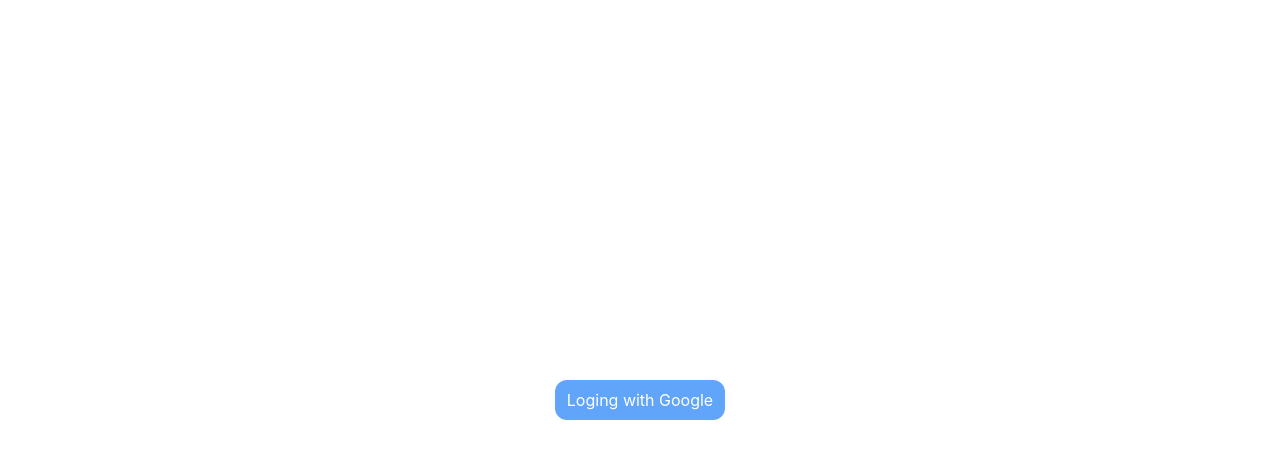
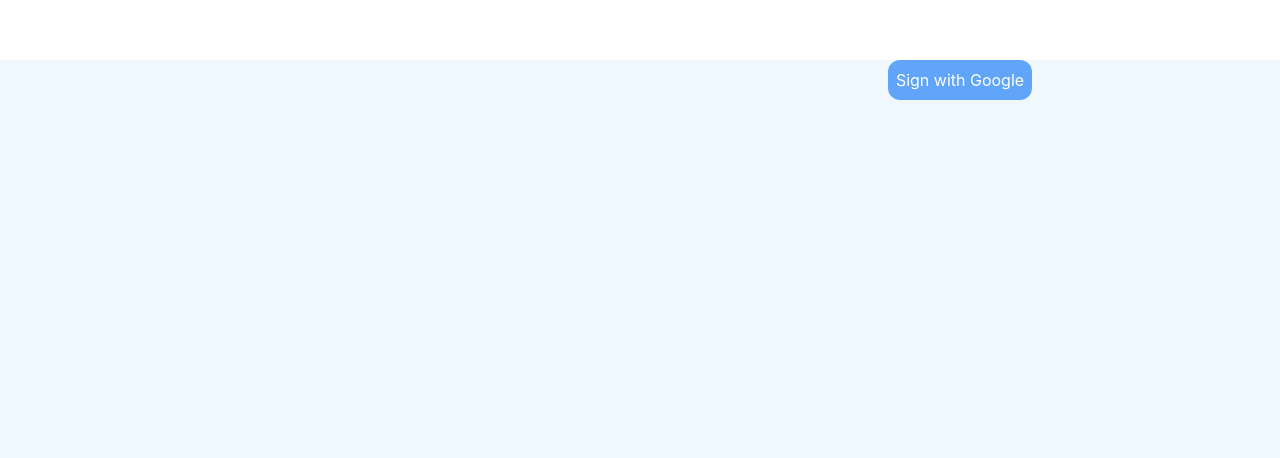
Before and after one commit to Savindi20/NextJS-CloudFileManager, a Next.js app: page /login in a window 1280 px wide. Shown: the part 260-718 px from the top of the page. Built offline with nearby package versions, Linux system fonts and the light colour scheme.

Commit message:
project refactored

```diff
--- a/pages/login.js
+++ b/pages/login.js
@@ -3,10 +3,10 @@
 
 function login() {
   return (
-    <div className='flex justify-center item-center mt-[50%]'>
-        <button className='bg-blue-400 p-2 rounded-xl px-3 text-white'
-        onClick={()=> signIn}>
-            Loging with Google
+    <div className='flex justify-center
+    items-center mt-[25%] ml-[0%] md:ml-[50%] flex-col gap-6'>
+        <button className='bg-blue-400 p-2 rounded-xl text-white'onClick={()=>signIn()}>
+          Sign with Google
         </button>
     </div>
   )
--- a/styles/globals.css
+++ b/styles/globals.css
@@ -6,6 +6,8 @@
 body {
   padding: 0;
   margin: 0;
+  background-color: aliceblue;
+  height: 100%;
   font-family: -apple-system, BlinkMacSystemFont, Segoe UI, Roboto, Oxygen,
     Ubuntu, Cantarell, Fira Sans, Droid Sans, Helvetica Neue, sans-serif;
 }
```
Also changed, not shown: pages/index.js (+4 -3 lines), styles/Home.module.css (indentation only).
